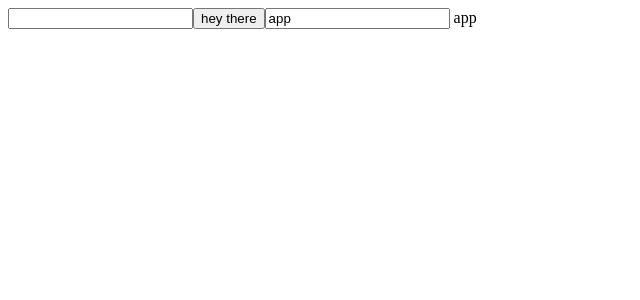
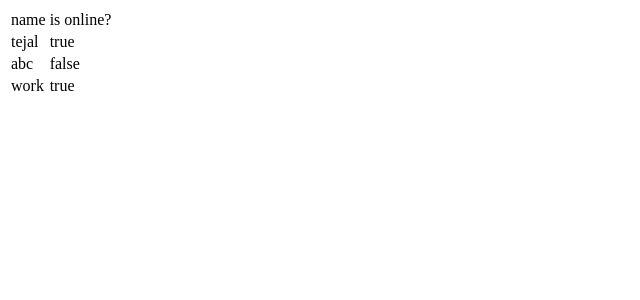
Before and after one commit to tejalmishra88/angular6newversion, an Angular app: page / in a window 1280 px wide. Shown: the top 300 px of the page, without its empty margins (0-640 px from the left). Built offline with nearby package versions, Linux system fonts and the light colour scheme.

Commit message:
looping with *ngFor

```diff
--- a/src/app/app.component.html
+++ b/src/app/app.component.html
@@ -1,4 +1,10 @@
-<input type= "text" value="{{ myvariable }}" [disabled]="mydisabledvalue"/>
-<button (click)="callmyfunction">hey there</button>
-<input type="text" [value]="text" (input)="updateValue($event)">
-{{text}}
+<table>
+    <tr>
+        <td>name</td>
+        <td>is online?</td>
+    </tr>
+    <tr *ngFor="let record of records">
+        <td>{{record.name}}</td>
+        <td>{{record.online}}</td>
+        </tr>
+</table>
--- a/src/app/app.component.ts
+++ b/src/app/app.component.ts
@@ -8,9 +8,16 @@ import { Component } from '@angular/core';
 })
 
 export class AppComponent {
-text = 'app';
-updateValue(e) {
-  this.text=e.target.value
-  console.log(e.target.value)}
-
+  records = [{
+    name: 'tejal',
+    online:true
+},
+  {
+    name:'abc',
+    online:false
+  },
+{
+  name:'work',
+  online:true
+}]
 }
```
Also changed, not shown: src/app/app.module.ts (+4 -3 lines).
